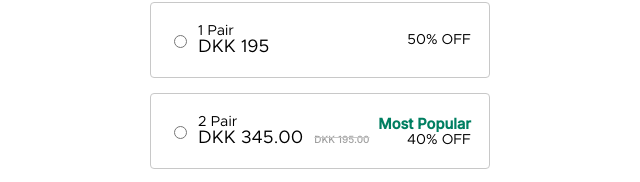
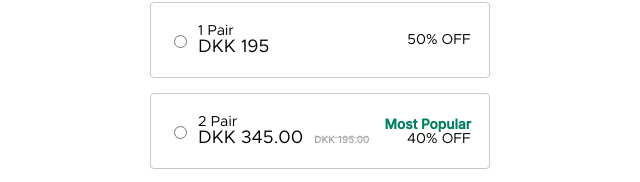
Before and after one commit to agresh0/screening-frontEnd-Developer, a plain HTML site: page index.html in a window 1280 px wide. Shown: the part 131-313 px from the top of the page, 320-960 px from the left. Drawn offline with Linux system fonts and the light colour scheme.

Commit message:
Add files via upload

```diff
--- a/css/style.css
+++ b/css/style.css
@@ -241,7 +241,7 @@ body {
 }
 
 .offer-text {
-  font-size: 14.65px;
+  font-size: 13.65px;
   font-family: 'inter';
   font-weight: 600;
   color: #007F61;
```
